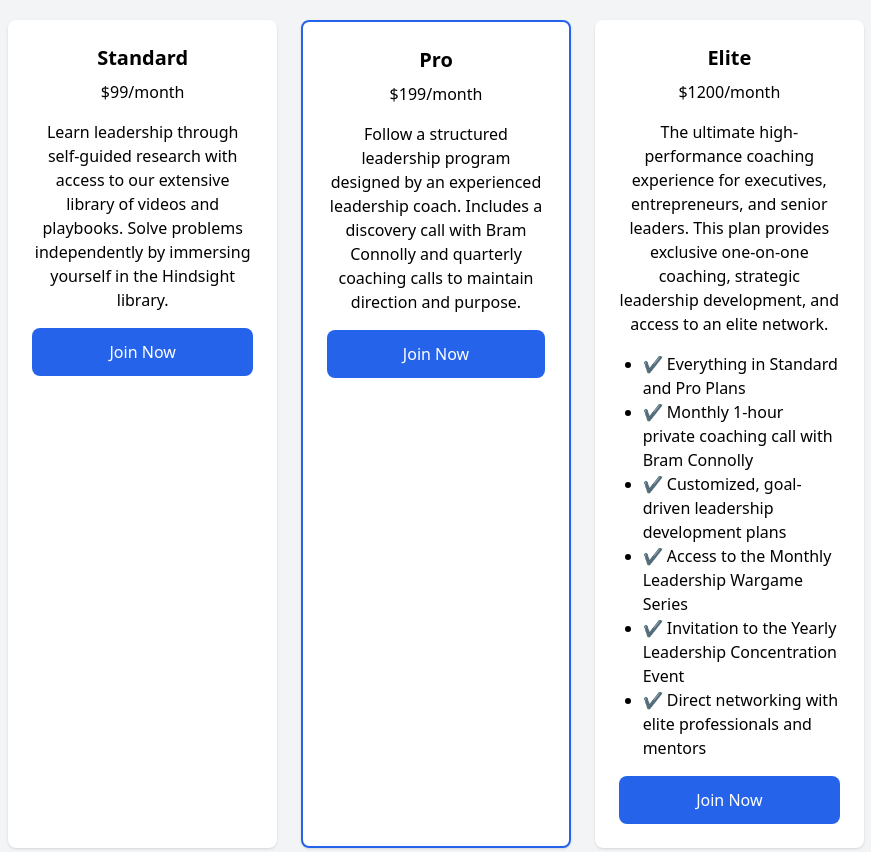
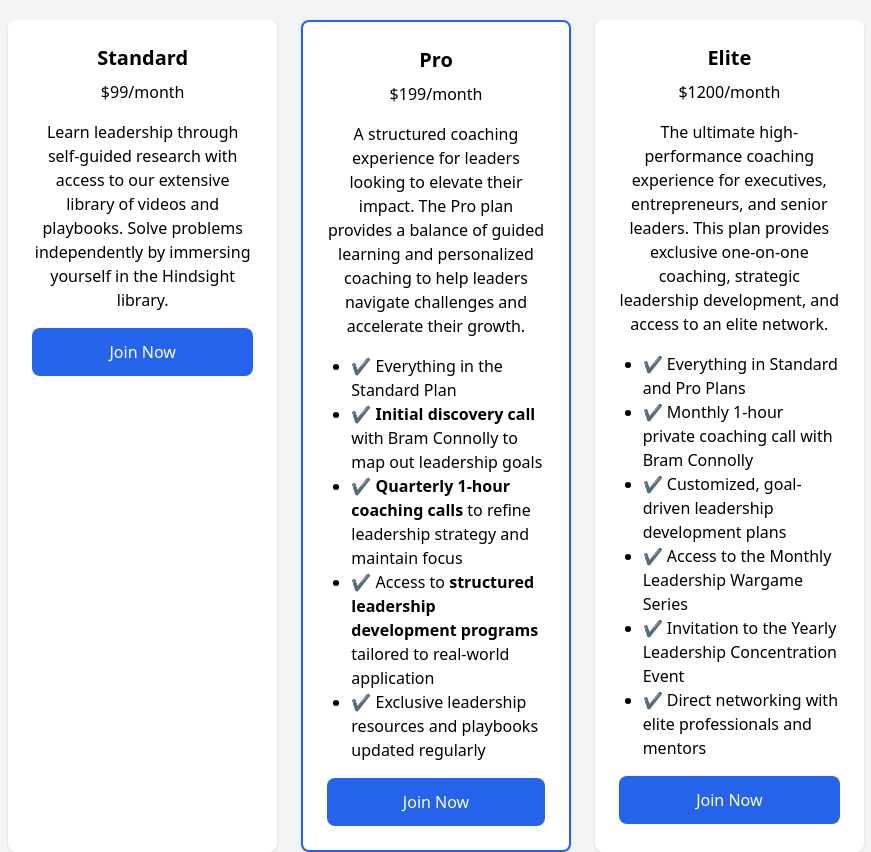
Before and after one commit to Hindsight079/Leadership-Coaching-Site, a plain HTML site: page index.html in a window 1280 px wide. Shown: the part 1160-2012 px from the top of the page, without its empty margins (204-1075 px from the left). Drawn offline with nearby package versions, Linux system fonts and the light colour scheme.

Commit message:
Update index.html

```diff
--- a/index.html
+++ b/index.html
@@ -62,7 +62,14 @@
             <div class="bg-white p-6 shadow rounded-lg border-2 border-blue-600">
                 <h3 class="text-xl font-semibold">Pro</h3>
                 <p class="mt-2">$199/month</p>
-                <p class="mt-4">Follow a structured leadership program designed by an experienced leadership coach. Includes a discovery call with Bram Connolly and quarterly coaching calls to maintain direction and purpose.</p>
+                <p class="mt-4">A structured coaching experience for leaders looking to elevate their impact. The Pro plan provides a balance of guided learning and personalized coaching to help leaders navigate challenges and accelerate their growth.</p>
+                <ul class="list-disc pl-6 mt-4 text-left">
+                    <li>✔ Everything in the Standard Plan</li>
+                    <li>✔ <strong>Initial discovery call</strong> with Bram Connolly to map out leadership goals</li>
+                    <li>✔ <strong>Quarterly 1-hour coaching calls</strong> to refine leadership strategy and maintain focus</li>
+                    <li>✔ Access to <strong>structured leadership development programs</strong> tailored to real-world application</li>
+                    <li>✔ Exclusive leadership resources and playbooks updated regularly</li>
+                </ul>
                 <a href="https://buy.stripe.com/test_xxx" class="block mt-4 bg-blue-600 text-white px-6 py-3 rounded-lg">Join Now</a>
             </div>
             <div class="bg-white p-6 shadow rounded-lg">
```
